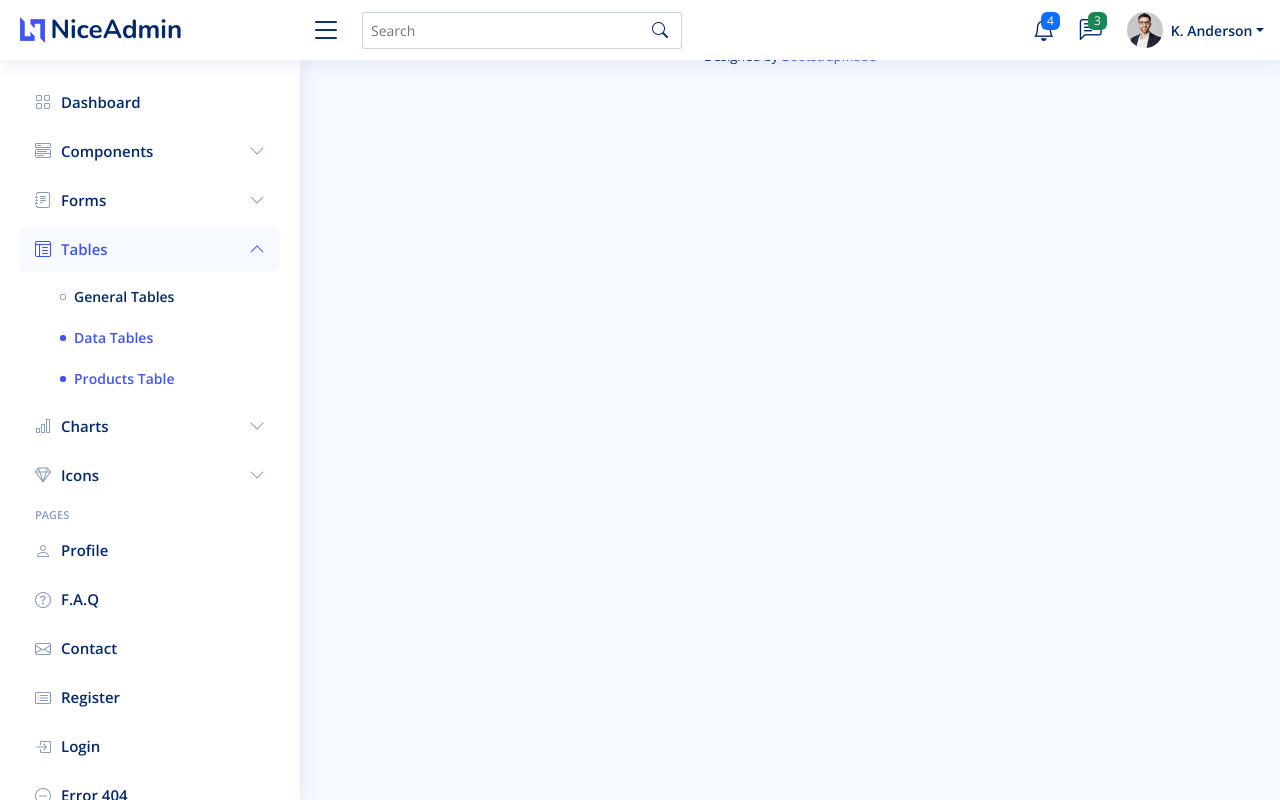
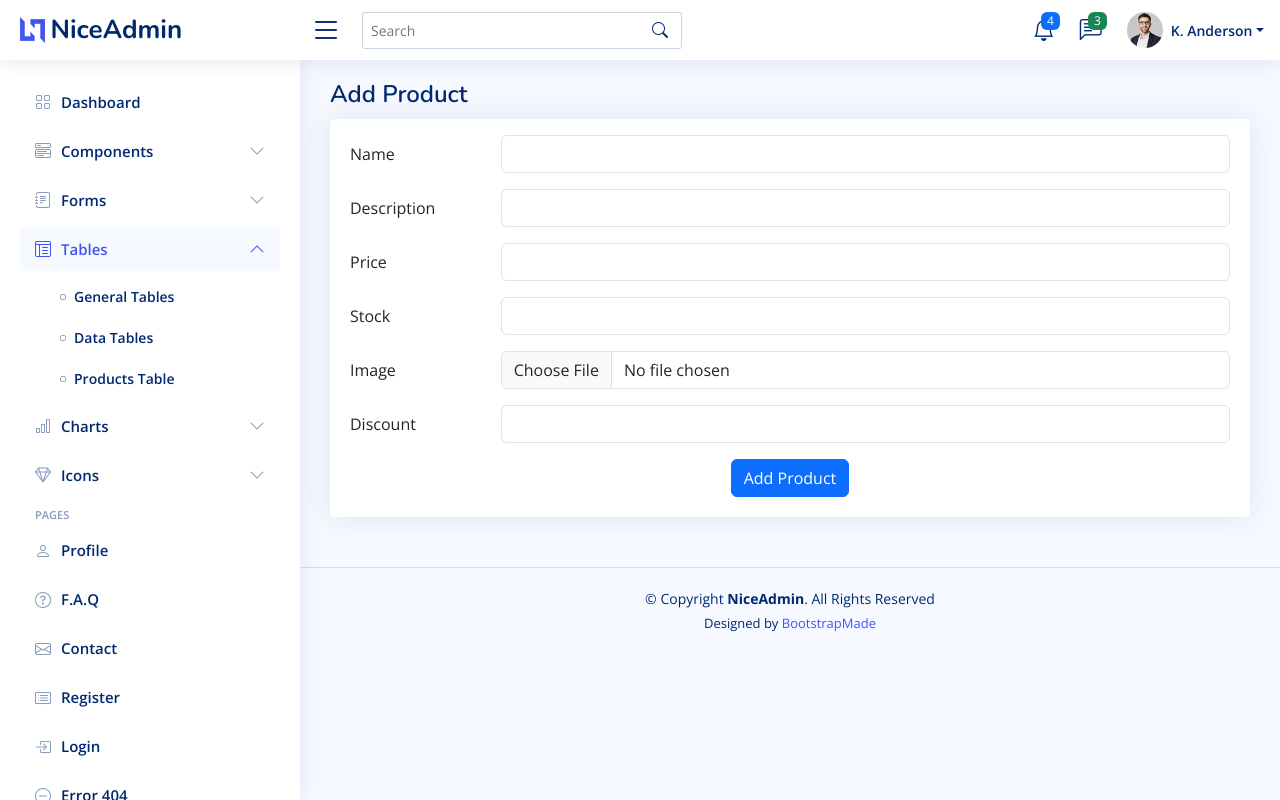
Before and after one commit to Abdallahmatar23/ecommerce-php-oop, a PHP site: page /index.php?page=add-product in a window 1280 px wide. Run offline with PHP 8.4, Linux system fonts and the light colour scheme; classes that the project's autoload settings leave out are loaded by file name; some libraries are stand-ins or nearby versions.

Commit message:
create Product Controller and Product routing

```diff
--- a/App/views/admin/add-product.php
+++ b/App/views/admin/add-product.php
@@ -0,0 +1,71 @@
+<main id="main" class="main">
+
+    <div class="pagetitle">
+        <h1>Add Product</h1>
+    </div>
+
+    <section class="section">
+        <div class="row">
+            <div class="col-lg-12">
+
+                <div class="card">
+                    <div class="card-body">
+
+                        <form method="POST" action="index.php?page=add-product" enctype="multipart/form-data">
+
+                            <div class="row mb-3 mt-3">
+                                <label class="col-sm-2 col-form-label">Name</label>
+                                <div class="col-sm-10">
+                                    <input type="text" name="name" class="form-control">
+                                </div>
+                            </div>
+
+                            <div class="row mb-3">
+                                <label class="col-sm-2 col-form-label">Description</label>
+                                <div class="col-sm-10">
+                                    <input type="text" name="description" class="form-control">
+                                </div>
+                            </div>
+
+                            <div class="row mb-3">
+                                <label class="col-sm-2 col-form-label">Price</label>
+                                <div class="col-sm-10">
+                                    <input type="number" min="1" name="price" class="form-control">
+                                </div>
+                            </div>
+
+                            <div class="row mb-3">
+                                <label class="col-sm-2 col-form-label">Stock</label>
+                                <div class="col-sm-10">
+                                    <input type="number" min="0" name="stock" class="form-control">
+                                </div>
+                            </div>
+
+                            <div class="row mb-3">
+                                <label class="col-sm-2 col-form-label">Image</label>
+                                <div class="col-sm-10">
+                                    <input type="file" name="image" class="form-control">
+                                </div>
+                            </div>
+
+                            <div class="row mb-3">
+                                <label class="col-sm-2 col-form-label">Discount</label>
+                                <div class="col-sm-10">
+                                    <input type="number" min="0.01" max="0.99" step="0.01" name="discount" class="form-control">
+                                </div>
+                            </div>
+
+                            <div class="text-center">
+                                <button type="submit" class="btn btn-primary">Add Product</button>
+                            </div>
+
+                        </form>
+
+                    </div>
+                </div>
+
+            </div>
+        </div>
+    </section>
+
+</main>
--- a/App/views/layout/admin/sidebar.php
+++ b/App/views/layout/admin/sidebar.php
@@ -365,6 +365,11 @@
         </a>
         <ul id="forms-nav" class="nav-content collapse " data-bs-parent="#sidebar-nav">
           <li>
+            <a href="index.php?page=add-product" class="">
+              <i class="bi bi-circle"></i><span>Add Product Form</span>
+            </a>
+          </li>
+          <li>
             <a href="forms-elements.html">
               <i class="bi bi-circle"></i><span>Form Elements</span>
             </a>
@@ -398,12 +403,12 @@
             </a>
           </li>
           <li>
-            <a href="tables-data.html" class="active">
+            <a href="tables-data.html" class="">
               <i class="bi bi-circle"></i><span>Data Tables</span>
             </a>
           </li>
           <li>
-            <a href="index.php?page=products" class="active">
+            <a href="index.php?page=products" >
               <i class="bi bi-circle"></i><span>Products Table</span>
             </a>
           </li>
--- a/database/ecommerce_db.sql
+++ b/database/ecommerce_db.sql
@@ -3,7 +3,7 @@
 -- https://www.phpmyadmin.net/
 --
 -- Host: localhost:3306
--- Generation Time: May 21, 2026 at 06:12 PM
+-- Generation Time: May 26, 2026 at 03:45 AM
 -- Server version: 8.0.30
 -- PHP Version: 8.1.10
 
--- a/index.php
+++ b/index.php
@@ -5,19 +5,28 @@
 // var_dump(class_exists(\App\Classes\Models\Product::class));
 // die;
 
-use App\Classes\Models\Product\Product;
-use App\Classes\Core\Database\Database;
+use App\Classes\Models\Product;
+use App\Classes\Core\Database;
 
 
 $page = $_GET['page'] ?? 'home';
+$page = explode('&', $page)[0];
+
+$db = new Database;
+$pdo = $db->connect();
 
 $route = match ($page) {
     'home'            => './App/views/store/home.php',
     'dashboard'       => './App/views/admin/dashboard.php',
     'products'        => './App/views/admin/products.php',
-    'add-product'     => './App/views/admin/edit-product.php',
+    'add-product'     => './App/views/admin/add-product.php',
     'update-product'  => './App/views/admin/edit-product.php',
     'product-details' => './App/views/store/product-details.php',
+    // 'view-products' => (new ProductController($repo))->index(),
+    // 'create-product' => ((new ProductController($repo))->create()),
+    // 'add-product' => ((new ProductController($repo))->store()),
+    // 'update-product'  => ((new ProductController($repo))->update()),
+    // 'delete-product' => ((new ProductController($repo))->delete()),
     '404'             => './App/views/store/404.php'
 };
 
```
Also changed, not shown: App/classes/Controllers/ProductController.php (+75 -0 lines), App/classes/Validations/ProductValidation.php (added).
